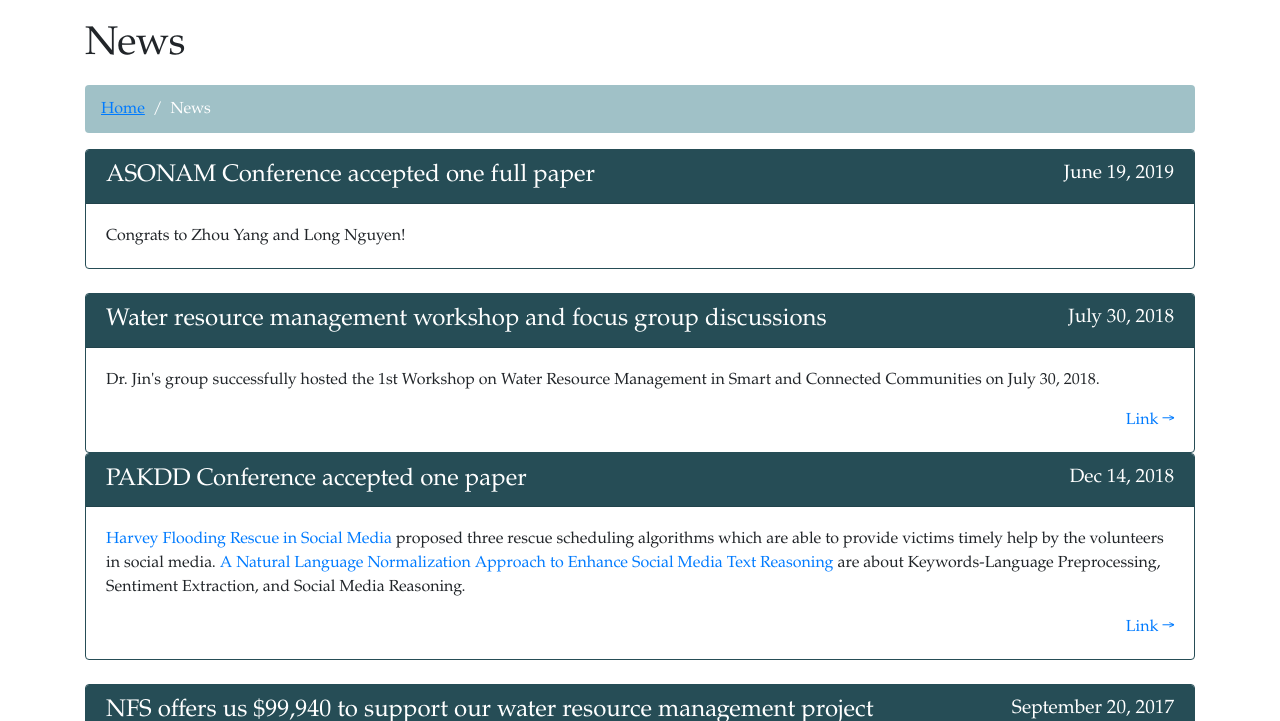
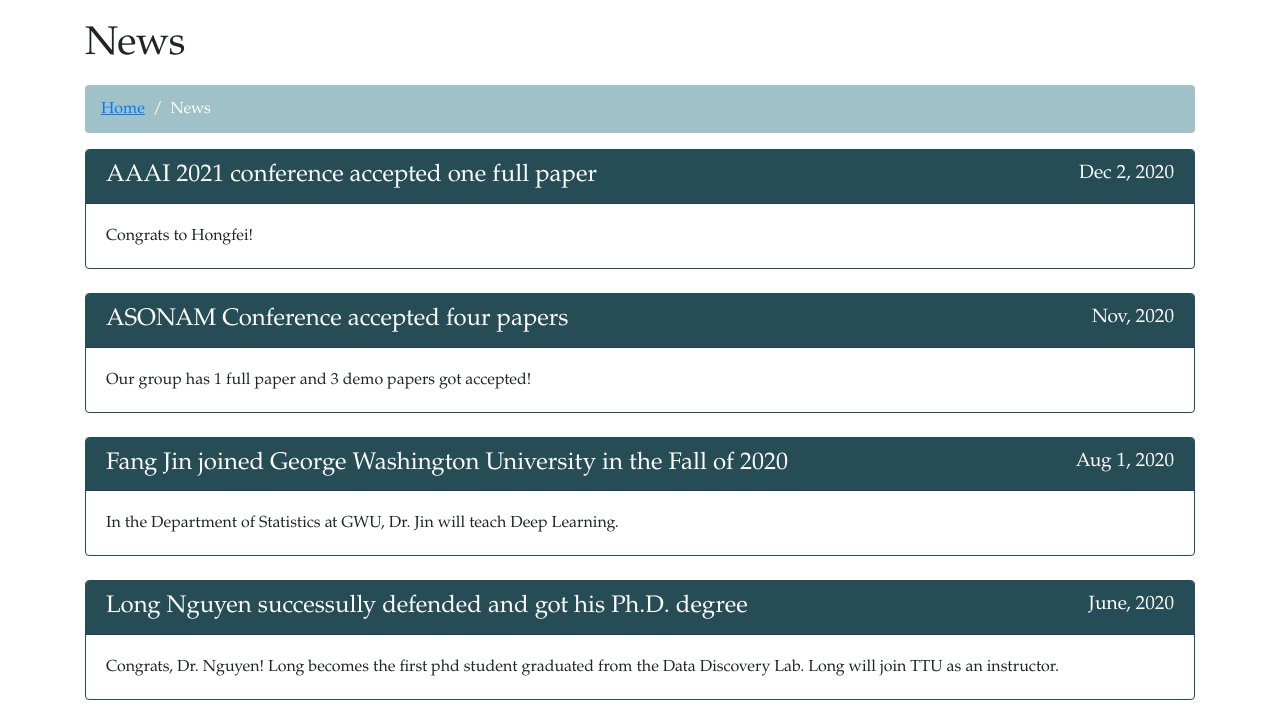
Before and after one commit to fangjin/fangjinlab, a plain HTML site: page news.html in a window 1280 px wide. Shown: the part 64-785 px from the top of the page. Drawn offline with Linux system fonts and the light colour scheme.

Commit message:
update news

```diff
--- a/news.html
+++ b/news.html
@@ -6,7 +6,7 @@
 		<meta charset="utf-8">
 		<meta name="viewport" content="width=device-width, initial-scale=1, shrink-to-fit=no">
 		<meta name="description" content="GWU Data Discovery Website">
-		<meta name="author" content="Andrew Salopek">
+
 
 		<title>News</title>
 
@@ -96,6 +96,73 @@
 				</li>
 				<li class="breadcrumb-item active">News</li>
 			</ol>
+			<div class="row">
+				<div class="col-lg-12 mb-12">
+					<div class="card h-100">
+						<h4 class="card-header">AAAI 2021 conference accepted one full paper
+							<small style="float: right">Dec 2, 2020</small>
+						</h4>
+						<div class="card-body"><p class="card-text">Congrats to Hongfei!
+
+							</div>
+					</div>
+				</div>
+			</div>
+			<br>
+			<div class="row">
+				<div class="col-lg-12 mb-12">
+					<div class="card h-100">
+						<h4 class="card-header">ASONAM Conference accepted four papers
+							<small style="float: right">Nov, 2020</small>
+						</h4>
+						<div class="card-body"><p class="card-text">Our group has 1 full paper and 3 demo papers got accepted!
+
+							</div>
+					</div>
+				</div>
+			</div>
+			<br>
+			<div class="row">
+				<div class="col-lg-12 mb-12">
+					<div class="card h-100">
+						<h4 class="card-header">Fang Jin joined George Washington University in the Fall of 2020
+							<small style="float: right">Aug 1, 2020</small>
+						</h4>
+						<div class="card-body"><p class="card-text">In the Department of Statistics at GWU, Dr. Jin will teach Deep Learning.
+
+							</div>
+					</div>
+				</div>
+			</div>
+			<br>
+			<div class="row">
+				<div class="col-lg-12 mb-12">
+					<div class="card h-100">
+						<h4 class="card-header">Long Nguyen successully defended and got his Ph.D. degree
+							<small style="float: right">June, 2020</small>
+						</h4>
+						<div class="card-body"><p class="card-text">Congrats, Dr. Nguyen! Long becomes the first phd student graduated from the Data Discovery Lab.
+						Long will join TTU as an instructor.
+
+							</div>
+					</div>
+				</div>
+			</div>
+			<br>
+            <div class="row">
+				<div class="col-lg-12 mb-12">
+					<div class="card h-100">
+						<h4 class="card-header">IEEE transaction on big data accepted one full paper
+							<small style="float: right">Sept, 2019</small>
+						</h4>
+						<div class="card-body"><p class="card-text">Congrats to Long Nguyen!
+
+							</div>
+					</div>
+				</div>
+			</div>
+			<br>
+			<br>
             <div class="row">
 				<div class="col-lg-12 mb-12">
 					<div class="card h-100">
@@ -112,29 +179,12 @@
 			<div class="row">
 				<div class="col-lg-12 mb-12">
 					<div class="card h-100">
-						<h4 class="card-header">Water resource management workshop and focus group discussions
+						<h4 class="card-header">Water resource management workshop
 							<small style="float: right">July 30, 2018</small>
 						</h4>
 						<div class="card-body"><p class="card-text">Dr. Jin's group successfully hosted the 1st Workshop on Water Resource Management in Smart and Connected Communities on July 30, 2018.
 </p><a
 								style="float: right" href="https://www.fangjinlab.com/projects/water">Link &rarr;</a></div>
-					</div>
-				</div>
-			</div>
-			<div class="row">
-				<div class="col-lg-12 mb-12">
-					<div class="card h-100">
-						<h4 class="card-header">PAKDD Conference accepted one paper
-							<small style="float: right">Dec 14, 2018</small>
-						</h4>
-						<div class="card-body"><p class="card-text"><a href=\"papers/Harvey_Rescue_Scheduling.pdf\"
-																	   target=\"_blank\">Harvey Flooding Rescue in
-							Social Media</a> proposed three rescue scheduling algorithms which are able to provide
-							victims timely help by the volunteers in social media. <a href=\"papers/flu_shot.pdf\"
-																					  target=\"_blank\">A Natural
-								Language Normalization Approach to Enhance Social Media Text Reasoning</a> are about
-							Keywords-Language Preprocessing, Sentiment Extraction, and Social Media Reasoning.</p><a
-								style="float: right" href="publications.html">Link &rarr;</a></div>
 					</div>
 				</div>
 			</div>
```
